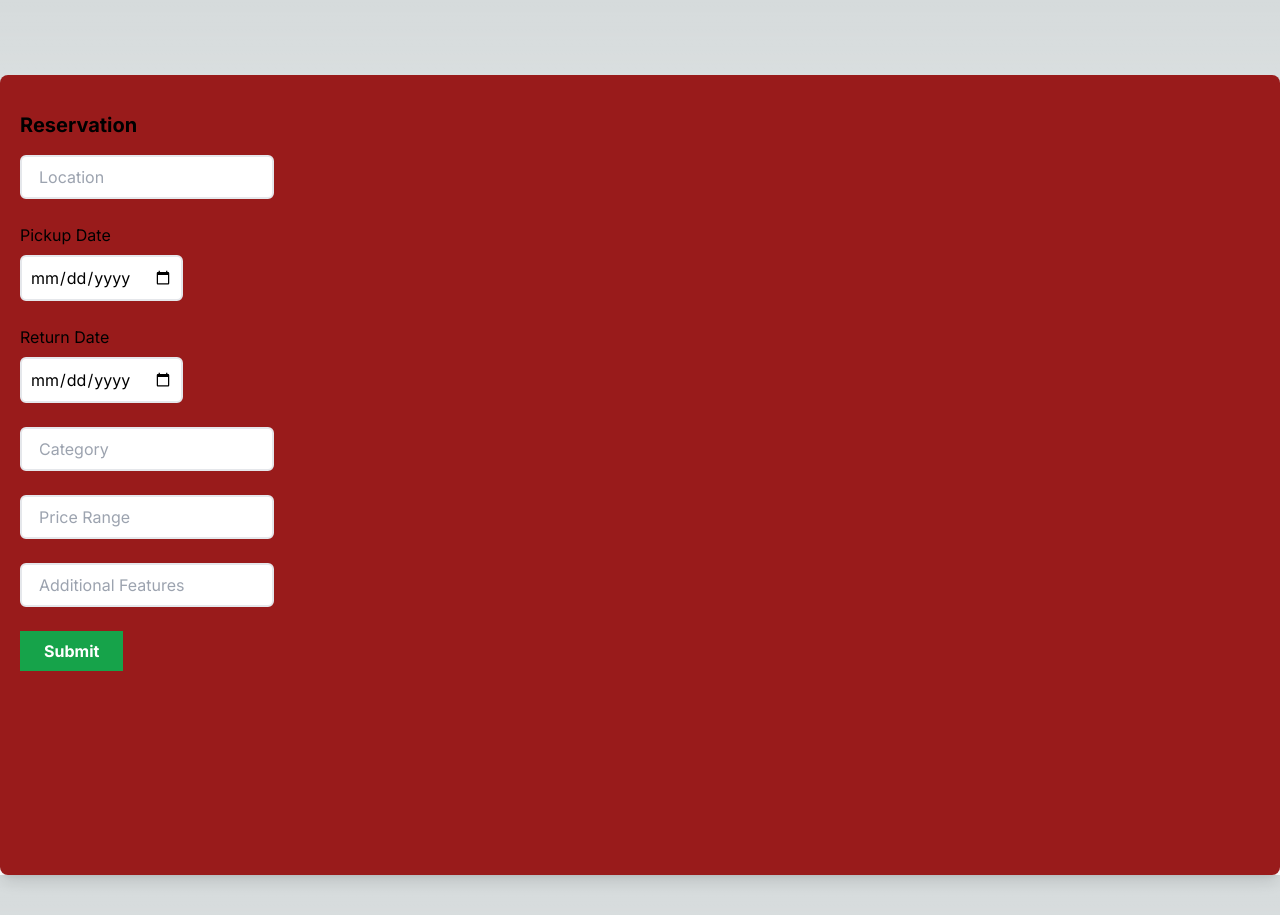
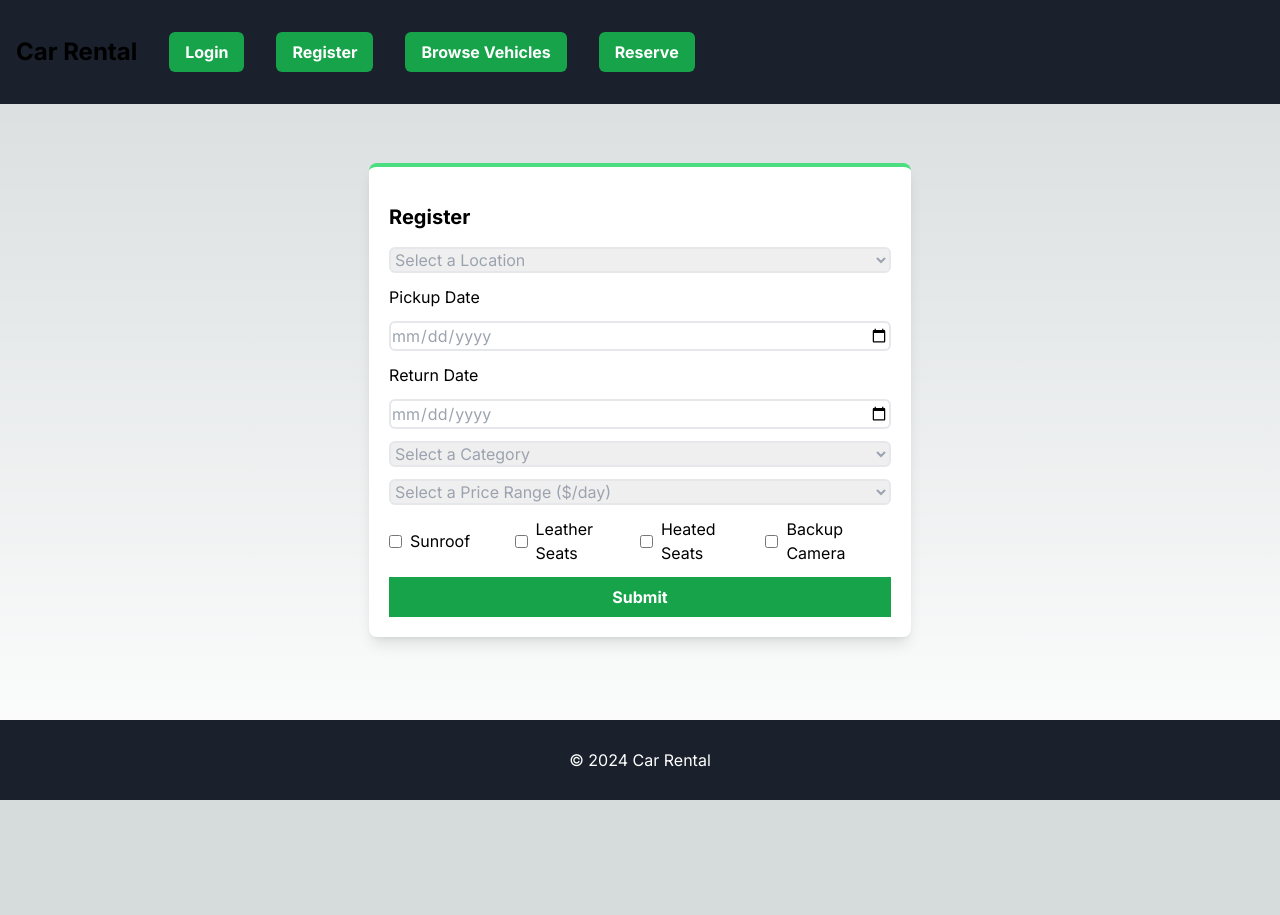
Before and after one commit to egadb/Team341-soen341projectW2024, a Next.js app in the folder Sprint 2/soen341-rentalapp/: page /reservation in a window 1280 px wide. After the commit the page ends 800 px from the top, so only its background shows below. Built offline with nearby package versions, Linux system fonts and the light colour scheme.

Commit message:
changed reservation form, added functionality

```diff
--- a/Sprint 2/soen341-rentalapp/app/layout.tsx
+++ b/Sprint 2/soen341-rentalapp/app/layout.tsx
@@ -1,3 +1,5 @@
+import Footer from "@/components/global/Footer";
+import NavBar from "@/components/global/NavBar";
 import type { Metadata } from "next";
 import { Inter } from "next/font/google";
 import "./globals.css";
@@ -17,9 +19,9 @@ export default function RootLayout({
   return (
     <html lang="en">
       <body className={inter.className}>
-        {/* <NavBar /> */}
+        <NavBar />
         {children}
-        {/* <Footer /> */}
+        <Footer />
       </body>
     </html>
   );
--- a/Sprint 2/soen341-rentalapp/app/register/page.tsx
+++ b/Sprint 2/soen341-rentalapp/app/register/page.tsx
@@ -5,7 +5,6 @@ import Link from "next/link";
 
 export default function RegisterForm() {
   return (
-
     <div className="grid h-screen place-items-center">
       <div className="rounded-lg border-t-4 border-green-400 bg-white p-5 shadow-lg">
         <h1 className="my-4 text-xl font-bold">Register</h1>
--- a/Sprint 2/soen341-rentalapp/app/reservation/page.tsx
+++ b/Sprint 2/soen341-rentalapp/app/reservation/page.tsx
@@ -1,6 +1,8 @@
 "use client";
 
-import { useState } from "react";
+import Provider from "@/components/form/Provider";
+import Spinner from "@/components/form/Spinner";
+import { ChangeEvent, useState } from "react";
 
 export default function ReservationForm() {
   const [location, setLocation] = useState("");
@@ -8,91 +10,182 @@ export default function ReservationForm() {
   const [returnDate, setReturnDate] = useState("");
   const [category, setCategory] = useState("");
   const [priceRange, setPriceRange] = useState("");
-  const [additionalFeatures, setAdditionalFeatures] = useState("");
+  const [additionalFeatures, setAdditionalFeatures] = useState<string[]>([]);
 
-  const handleSubmit = (event: { preventDefault: () => void }) => {
-    event.preventDefault();
-    // Handle form submission here
+  const handleChange = (event: ChangeEvent<HTMLSelectElement | HTMLInputElement>) => {
+    const { name, value } = event.target;
+    switch (name) {
+      case "location":
+        setLocation(value);
+        break;
+      case "pickupDate":
+        setPickupDate(value);
+        break;
+      case "returnDate":
+        setReturnDate(value);
+        break;
+      case "category":
+        setCategory(value);
+        break;
+      case "priceRange":
+        setPriceRange(value);
+        break;
+      default:
+        break;
+    }
   };
+  const handleCheckboxChange = (event: React.ChangeEvent<HTMLInputElement>) => {
+    const { value, checked } = event.target;
+    if (checked) {
+      setAdditionalFeatures([...additionalFeatures, value]);
+    } else {
+      setAdditionalFeatures(additionalFeatures.filter((feature) => feature !== value));
+    }
+  };
+  const handleSubmit = (event: React.FormEvent<HTMLFormElement>) => {
+    const formData = new FormData(event.currentTarget);
+    const newLocation = formData.get("location") as string;
+    const newPickupDate = formData.get("pickupDate") as string;
+    const newReturnDate = formData.get("returnDate") as string;
+    const newCategory = formData.get("category") as string;
+    const newPriceRange = formData.get("priceRange") as string;
+
+    setLocation(newLocation);
+    setPickupDate(newPickupDate);
+    setReturnDate(newReturnDate);
+    setCategory(newCategory);
+    setPriceRange(newPriceRange);
+
+    // console.log(location);
+    // console.log(pickupDate);
+    // console.log(returnDate);
+    // console.log(category);
+    // console.log(priceRange);
+    // for (let feature of additionalFeatures) {
+    //   console.log(feature);
+
+    //make it go to the next page that displays cars now
+
+    // }
+  };
+
   return (
-    <div className="h-screen">
-      <div className="h-full rounded-lg bg-red-800 p-5 shadow-lg" style={{ marginTop: "75px" }}>
-        <h1 className="my-4 text-xl font-bold">Reservation</h1>
-        <form onSubmit={handleSubmit} className="h-full">
-          <input
-            type="text"
-            className="rounded-md border-2 p-2 text-black"
-            name="location"
-            placeholder="  Location"
-            value={location}
-            onChange={(e) => setLocation(e.target.value)}
+    <div className="grid h-screen place-items-center">
+      <div className="rounded-lg border-t-4 border-green-400 bg-white p-5 shadow-lg">
+        <h1 className="my-4 text-xl font-bold">Register</h1>
+        <Provider formAction={handleSubmit}>
+          <Spinner />
+          <select
+            id="locationDropdown"
+            className="rounded-md border-2 text-gray-400"
+            name={"location"}
             required
-          />
-          <br />
-          <br />
-          <div className="mb-2">Pickup Date</div>
+            onChange={handleChange}
+          >
+            <option value="" disabled selected>
+              Select a Location
+            </option>
+            <option value="montreal">Montreal</option>
+            <option value="laval">Laval</option>
+            <option value="west-island">West Island</option>
+          </select>
+          Pickup Date
           <input
             type="date"
-            className="rounded-md border-2 p-2 text-black"
+            className="rounded-md border-2 text-gray-400"
             name="pickupDate"
-            placeholder="  Pickup Date"
-            value={pickupDate}
-            onChange={(e) => setPickupDate(e.target.value)}
+            placeholder="Pickup Date"
             required
+            onChange={handleChange}
           />
-          <br />
-          <br />
-          <div className="mb-2">Return Date</div>
+          Return Date
           <input
             type="date"
-            className="rounded-md border-2 p-2 text-black"
+            className="rounded-md border-2 text-gray-400"
             name="returnDate"
-            placeholder="  Return Date"
-            value={returnDate}
-            onChange={(e) => setReturnDate(e.target.value)}
+            placeholder="Return Date"
             required
+            onChange={handleChange}
           />
-          <br />
-          <br />
-          <input
-            type="text"
-            className="rounded-md border-2 p-2 text-black"
-            name="category"
-            placeholder="  Category"
-            value={category}
-            onChange={(e) => setCategory(e.target.value)}
+          <select
+            id="categoryDropdown"
+            className="rounded-md border-2 text-gray-400"
+            name={"category"}
             required
-          />
-          <br />
-          <br />
-          <input
-            type="text"
-            className="rounded-md border-2 p-2 text-black"
-            name="priceRange"
-            placeholder="  Price Range"
-            value={priceRange}
-            onChange={(e) => setPriceRange(e.target.value)}
+            onChange={handleChange}
+          >
+            <option value="" disabled selected>
+              Select a Category
+            </option>
+            <option value="sedan">Sedan</option>
+            <option value="suv">SUV</option>
+            <option value="pickup">Pickup</option>
+            <option value="hatchback">Hatchback</option>
+          </select>
+          <select
+            id="priceDropdown"
+            className="rounded-md border-2 text-gray-400"
+            name={"priceRange"}
             required
-          />
-          <br />
-          <br />
-          <input
-            type="text"
-            className="rounded-md border-2 p-2 text-black"
-            name="additionalFeatures"
-            placeholder="  Additional Features"
-            value={additionalFeatures}
-            onChange={(e) => setAdditionalFeatures(e.target.value)}
-          />
-          <br />
-          <br />
+            onChange={handleChange}
+          >
+            <option value="" disabled selected>
+              Select a Price Range ($/day)
+            </option>
+            <option value="30-50">30$ to 50$</option>
+            <option value="51-80">51$ to 80$</option>
+            <option value="81-120">81$ to 120$</option>
+            <option value="121-and-more">121$ and More</option>
+          </select>
+          <div className="flex flex-wrap">
+            <label className="flex w-full items-center sm:w-1/2 md:w-1/3 lg:w-1/4">
+              <input
+                type="checkbox"
+                name="sunroof"
+                value="sunroof"
+                className="mr-2"
+                onChange={handleCheckboxChange}
+              />
+              <span className="mr-2">Sunroof</span>
+            </label>
+            <label className="flex w-full items-center sm:w-1/2 md:w-1/3 lg:w-1/4">
+              <input
+                type="checkbox"
+                name="leatherSeats"
+                value="leatherSeats"
+                className="mr-2"
+                onChange={handleCheckboxChange}
+              />
+              <span className="mr-2">Leather Seats</span>
+            </label>
+            <label className="flex w-full items-center sm:w-1/2 md:w-1/3 lg:w-1/4">
+              <input
+                type="checkbox"
+                name="heatedSeats"
+                value="heatedSeats"
+                className="mr-2"
+                onChange={handleCheckboxChange}
+              />
+              <span className="mr-2">Heated Seats</span>
+            </label>
+            <label className="flex w-full items-center sm:w-1/2 md:w-1/3 lg:w-1/4">
+              <input
+                type="checkbox"
+                name="backupCamera"
+                value="backupCamera"
+                className="mr-2"
+                onChange={handleCheckboxChange}
+              />
+              <span className="mr-2">Backup Camera</span>
+            </label>
+          </div>
           <button
             type="submit"
             className="cursor-pointer bg-green-600 px-6 py-2 font-bold text-white"
           >
             Submit
           </button>
-        </form>
+        </Provider>
       </div>
     </div>
   );
```
